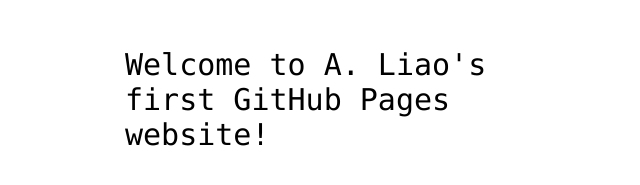
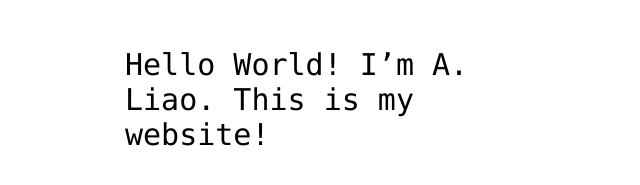
Before and after one commit to aliao1988/hello-world, a plain HTML site: page index.html in a window 1280 px wide. Shown: the part 341-526 px from the top of the page, without its empty margins (315-955 px from the left). Drawn offline with Linux system fonts and the light colour scheme.

Commit message:
Update index.html

```diff
--- a/index.html
+++ b/index.html
@@ -12,7 +12,7 @@
 <img src="https://octodex.github.com/images/daftpunktocat-thomas.gif" id="octocat" alt="octocat-gif" />
 
 <!-- Change this code here by copy and pasting your template on line 15 -->
-<p>Welcome to A. Liao's first GitHub Pages website!</p>
+<p>Hello World! I’m A. Liao. This is my website!</p>
 
 </body>
 </html>
```
